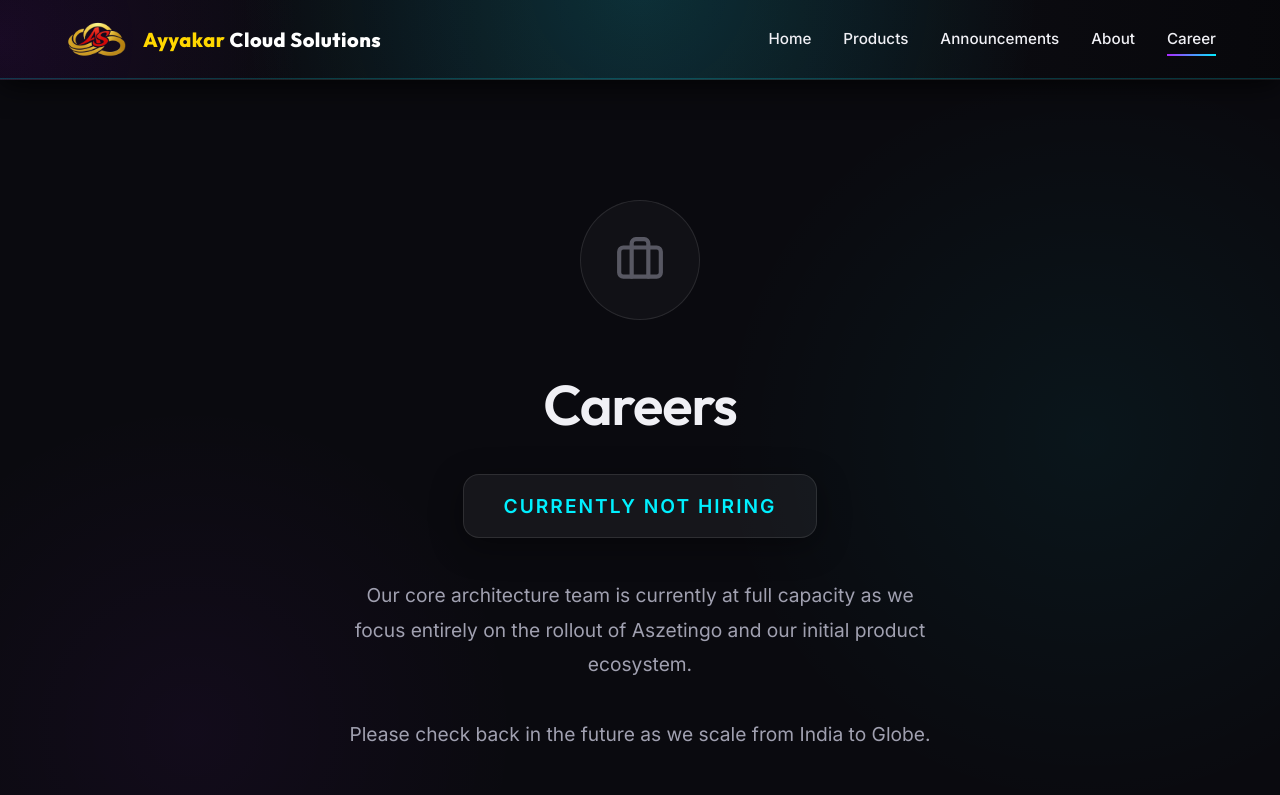
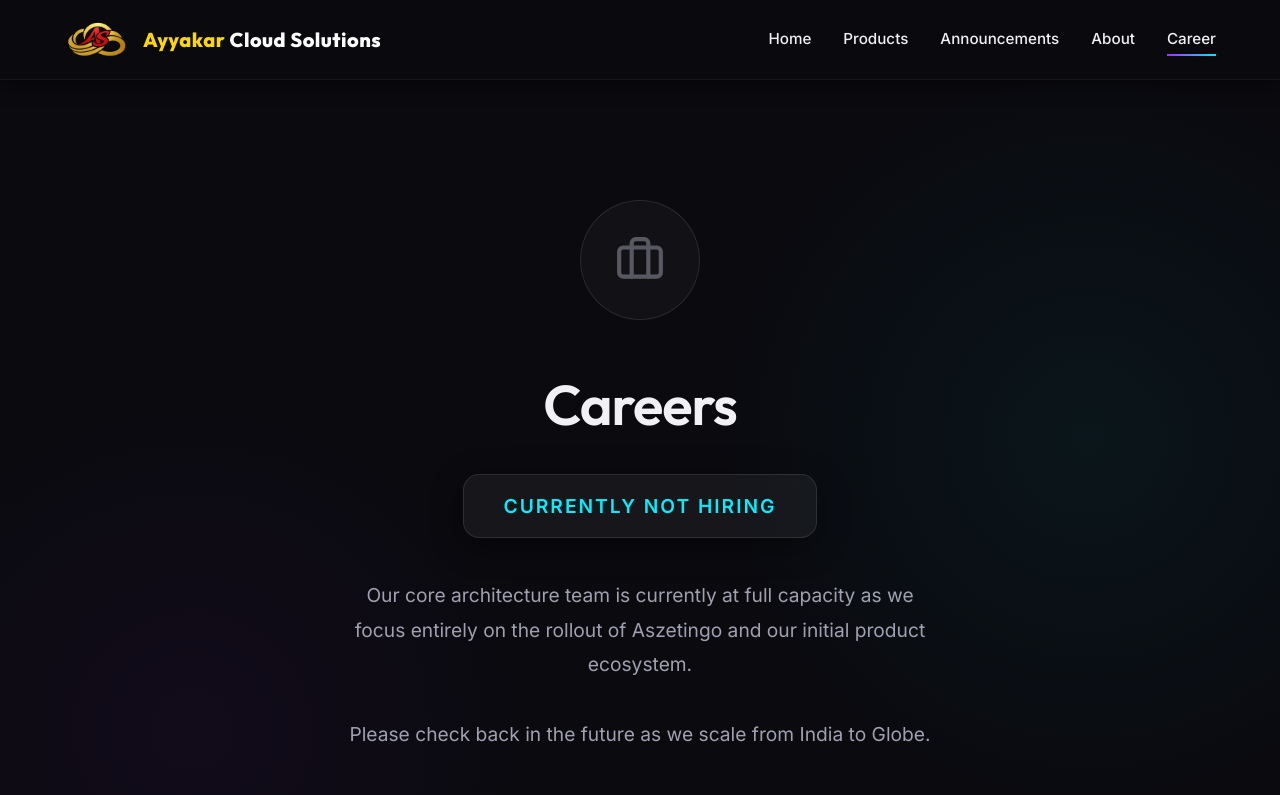
Before and after one commit to Sudhakar-A-999/ayyakar_cloud_solutions_999, a React (Vite) app: page /career in a window 1280 px wide. Shown: the top 795 px of the page. Built offline with nearby package versions, Linux system fonts and the light colour scheme.

Commit message:
Refactor header styling to a soft, professional dark theme

```diff
--- a/src/components/Header.jsx
+++ b/src/components/Header.jsx
@@ -14,11 +14,11 @@
 
   return (
     <header className="header" style={{
-      background: 'radial-gradient(circle at 50% -20px, rgba(0, 240, 255, 0.15), transparent 400px), radial-gradient(circle at 0% 50%, rgba(176, 38, 255, 0.1), transparent 300px), linear-gradient(90deg, rgba(8,8,12,0.95), rgba(15,15,22,0.98), rgba(8,8,12,0.95))',
-      backdropFilter: 'blur(20px)',
-      WebkitBackdropFilter: 'blur(20px)',
-      borderBottom: '1px solid rgba(255, 255, 255, 0.08)',
-      boxShadow: '0 4px 30px rgba(0, 0, 0, 0.8), inset 0 -1px 0 rgba(0, 240, 255, 0.2)'
+      background: 'rgba(10, 10, 15, 0.85)',
+      backdropFilter: 'blur(16px)',
+      WebkitBackdropFilter: 'blur(16px)',
+      borderBottom: '1px solid rgba(255, 255, 255, 0.05)',
+      boxShadow: '0 4px 20px rgba(0, 0, 0, 0.4)'
     }}>
       <div className="container header-inner">
         <Link to="/" className="logo">
```
